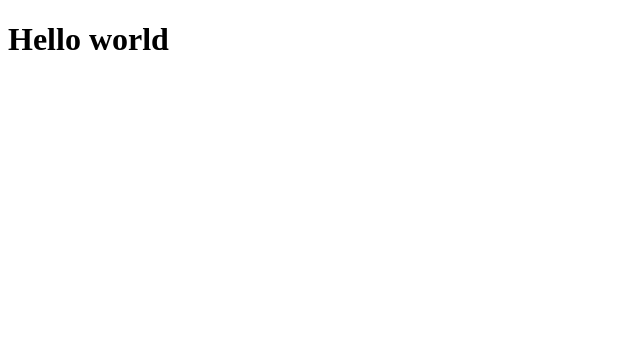
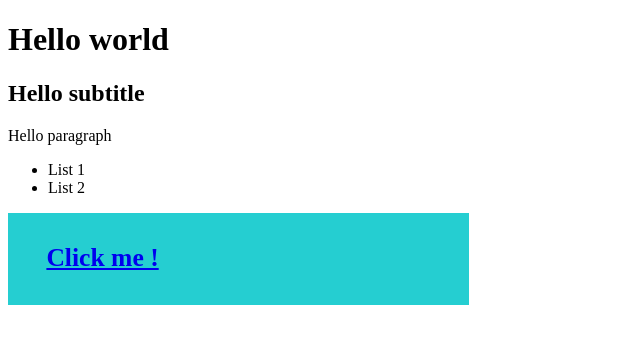
Before and after one commit to Vali1995/curs1, a plain HTML site: page index.html in a window 1280 px wide. Shown: the whole page, without its empty margins (0-640 px from the left). Drawn offline with Linux system fonts and the light colour scheme.

Commit message:
add button

```diff
--- /dev/null
+++ b/css/style.css
@@ -0,0 +1,21 @@
+@import url('https://fonts.googleapis.com/css2?family=Roboto:wght@500&display=swap');
+/* START RESET*/
+
+/*END RESET*/
+
+
+.button {
+    font-size: 1.6rem;
+    line-height: 1.6em;
+    padding:  1em 1.5em;
+    background-color: #25ced1;
+    min-width:  24rem;
+    display: inline-block;
+    font-weight: 600;
+
+
+}
+/*
+margin,padding ,width , height nu functioneaza pe
+elemente inline
+*/
--- a/index.html
+++ b/index.html
@@ -4,8 +4,18 @@
         <title>Curs 1</title>
         <meta charset="UTF-8">
         <meta name="viewport" content="width-device witdt,initial scale-1.0" >
+        <link href="css/style.css" rel="stylesheet" />
     </head>
     <body>
         <h1>Hello world</h1>
+        <h2> Hello subtitle</h2>
+        <p> Hello paragraph</p>
+        <ul>
+            <li>List 1</li>
+            <li>List 2</li>
+        </ul>
+
+    <a href="#" class="button">Click me !</a>
+
     </body>
 </html>
```
Also changed, not shown: 1 other file.
